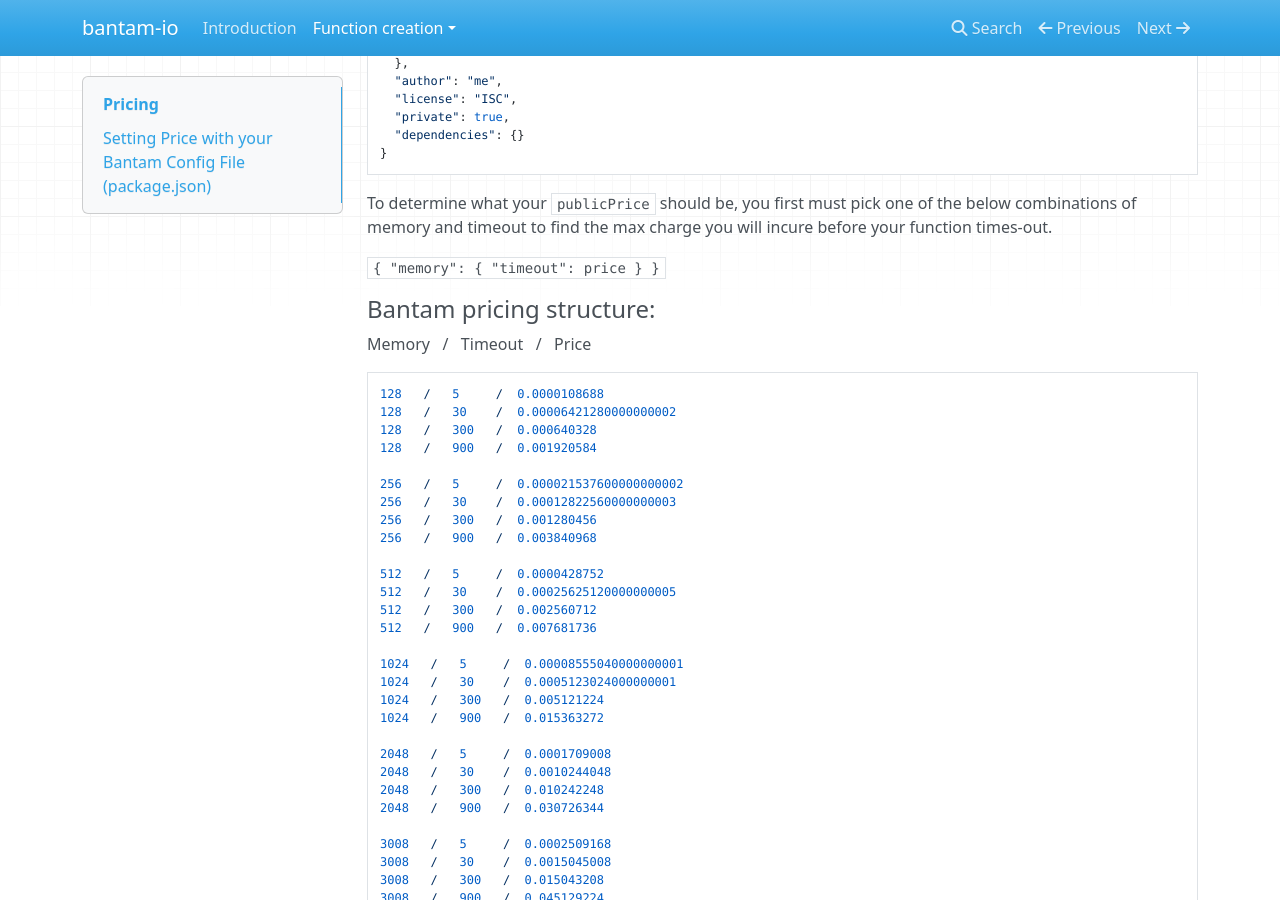
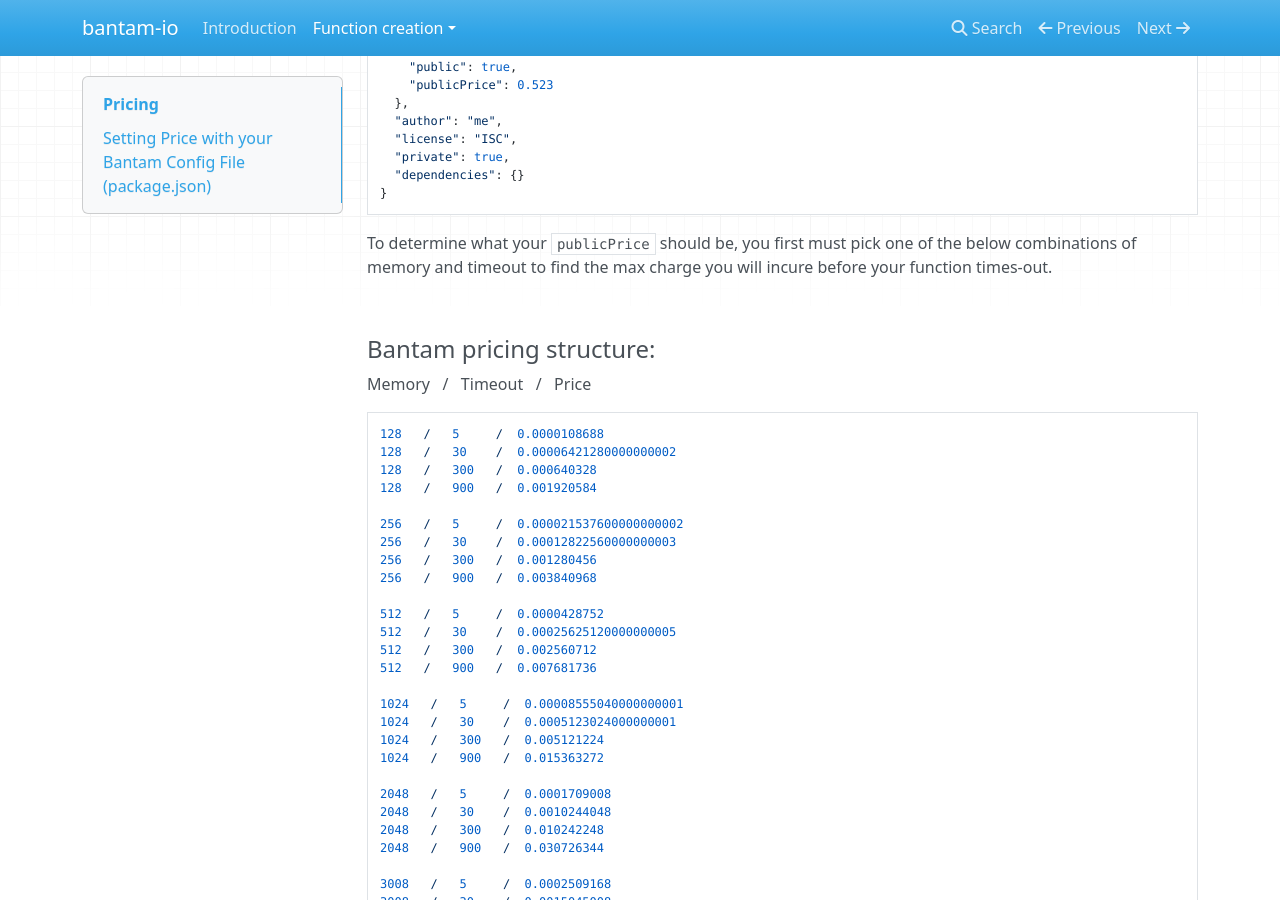
Before and after one commit to bantam-io/docs, an MkDocs documentation site: the page built from docs/function-creation/pricing.md, in a window 1280 px wide and 900 px high, scrolled down 513 px. Built offline with MkDocs 1.6.1, drawn with Linux system fonts in a browser that asks for light colours; nearby versions of some CDN libraries.

Commit message:
adding in line breaks

````diff
--- a/docs/function-creation/pricing.md
+++ b/docs/function-creation/pricing.md
@@ -4,6 +4,7 @@
 
 After getting logged in, creating a bundle, and getting the Bantam CLI installed, then running `bantam init`. Your function's package.json file will allow you to set the memory, timeout, and pricing of your function.
 
+<br/>
 #### Example function package.json:
 
 ```
@@ -30,8 +31,7 @@ After getting logged in, creating a bundle, and getting the Bantam CLI installed
 
 To determine what your `publicPrice` should be, you first must pick one of the below combinations of memory and timeout to find the max charge you will incure before your function times-out.
 
-`{ "memory": { "timeout": price } }`
-
+<br/>
 #### Bantam pricing structure:
 
 Memory &nbsp; / &nbsp; Timeout &nbsp; / &nbsp; Price
````
